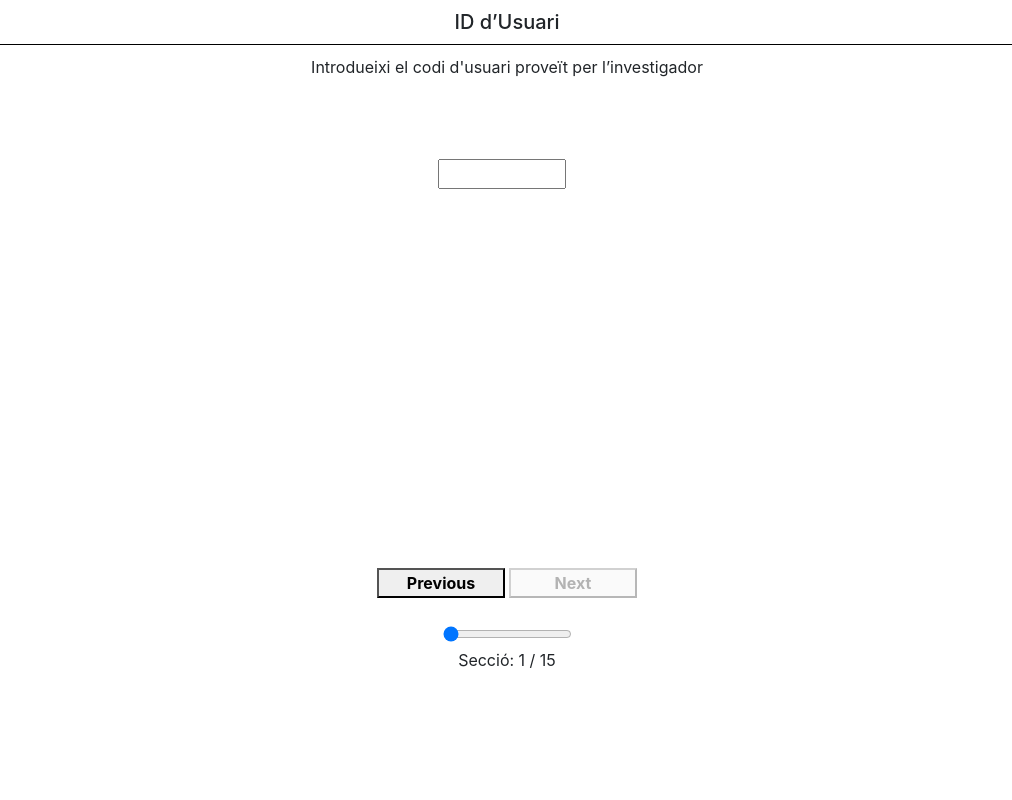
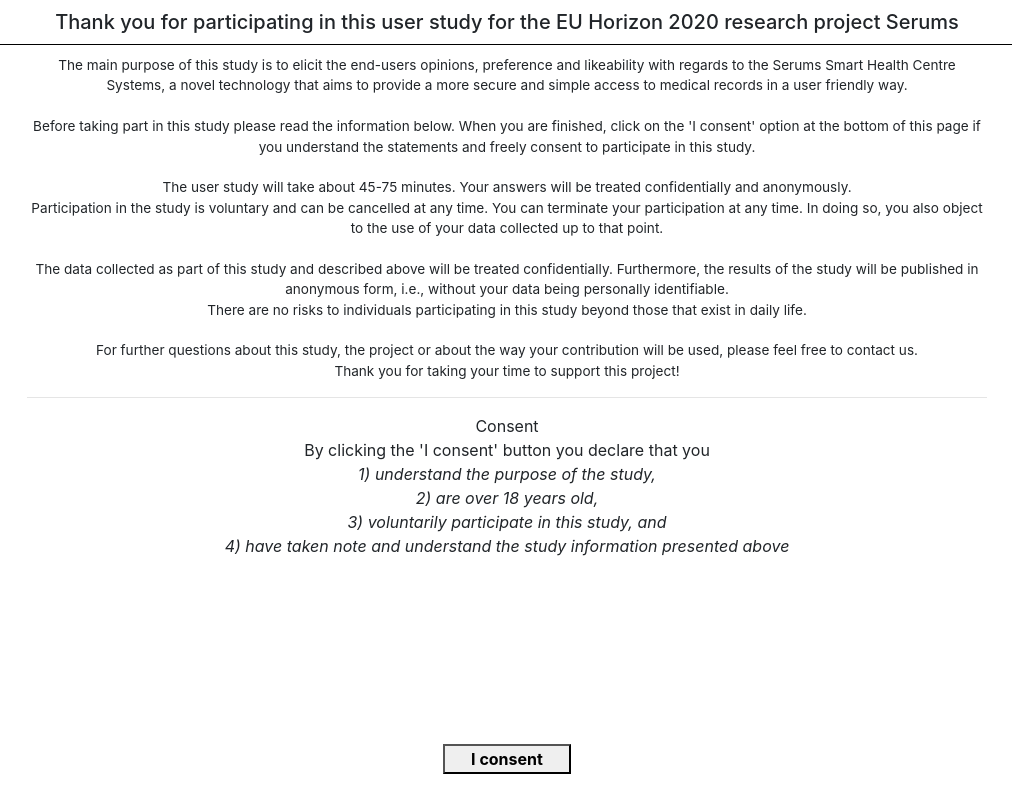
Before and after one commit to SkinnyPigeon/poc_questionnaire_v3, a React (Create React App) app: page / in a window 1280 px wide. Shown: the whole page, without its empty margins (133-1145 px from the left). Built offline with nearby package versions, Linux system fonts and the light colour scheme.

Commit message:
quick check to make sure it hadn't broken the already working one

```diff
--- a/src/App.js
+++ b/src/App.js
@@ -2,7 +2,7 @@
 function App() {
   return (
     <div className="App">
-      <QuestionComponent hospital='FCRB' type='PATIENT' caseStudy='TEST'/>
+      <QuestionComponent hospital='USTAN' type='PATIENT' caseStudy='TEST'/>
     </div>
   );
 }
--- a/src/Components/QuestionComponent/QuestionComponent.js
+++ b/src/Components/QuestionComponent/QuestionComponent.js
@@ -160,12 +160,12 @@
     }
 
     handlePrevious = () => {
-        let minSection = 0;
+        let minQuestion = 0;
         if(this.props.hospital === 'FCRB') {
-            minSection = 1;
+            minQuestion = 1;
         }
         let questionNumber = this.state.question.substring(1);
-        if(questionNumber > minSection) {
+        if(questionNumber > minQuestion) {
             let question = 'q' + (parseInt(questionNumber) - 1);
             this.setState({
                 question: question,
@@ -173,7 +173,7 @@
             })
             if(!this.checkSection(parseInt(questionNumber) - 1)) {
                 let sectionNumber = this.state.section.substring(1);
-                if(sectionNumber > minSection) {
+                if(sectionNumber > minQuestion) {
                     let section = 's' + (parseInt(sectionNumber) - 1);
                     this.setState({
                         section: section
```
